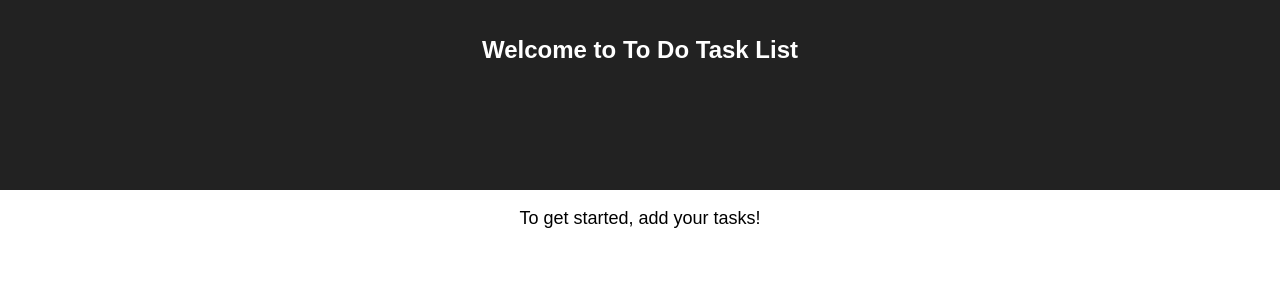
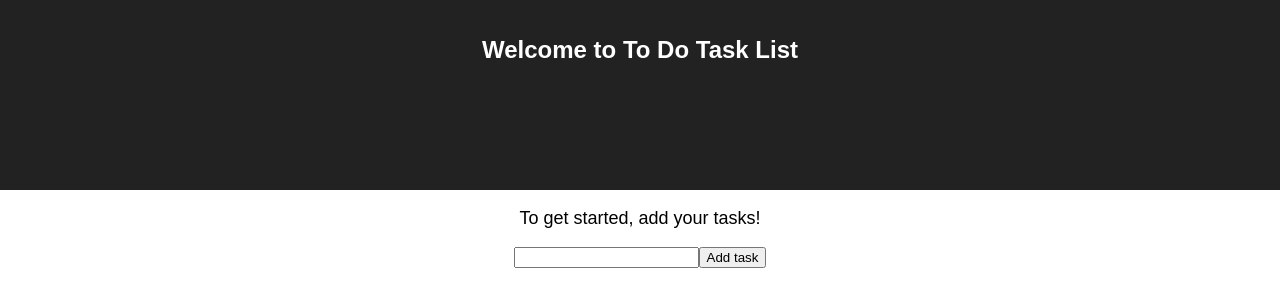
Before and after one commit to liwia/to-do-app, a React (Create React App) app: page / in a window 1280 px wide. Shown: the top 306 px of the page. Built offline with nearby package versions, Linux system fonts and the light colour scheme.

Commit message:
adding TaskMainView to App render plus changing TaskForm by adding input

```diff
--- a/src/App.js
+++ b/src/App.js
@@ -1,5 +1,6 @@
 import React, { Component } from 'react';
 import './App.css';
+import TaskMainView from './TaskMainView';
 
 class App extends Component {
   render() {
@@ -11,7 +12,7 @@ class App extends Component {
         <p className="App-intro">
           To get started, add your tasks!
         </p>
-
+        <TaskMainView/>
       </div>
     );
   }
--- a/src/TaskForm.js
+++ b/src/TaskForm.js
@@ -1,10 +1,15 @@
 import React, { Component } from 'react';
 
 class TaskForm extends Component {
+    state = {
+        taskInputValue: ''
+    };
     render() {
         return (
             <form>
-
+                <input
+                    value={this.state.taskInputValue}
+                />
                 <button>Add task</button>
             </form>
         );
```
